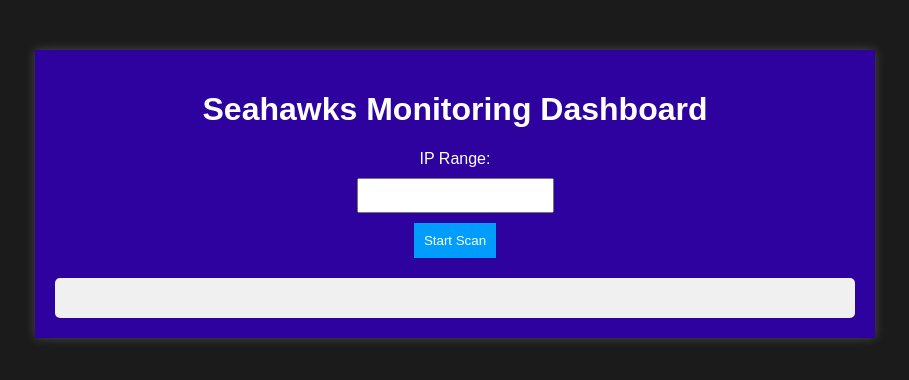
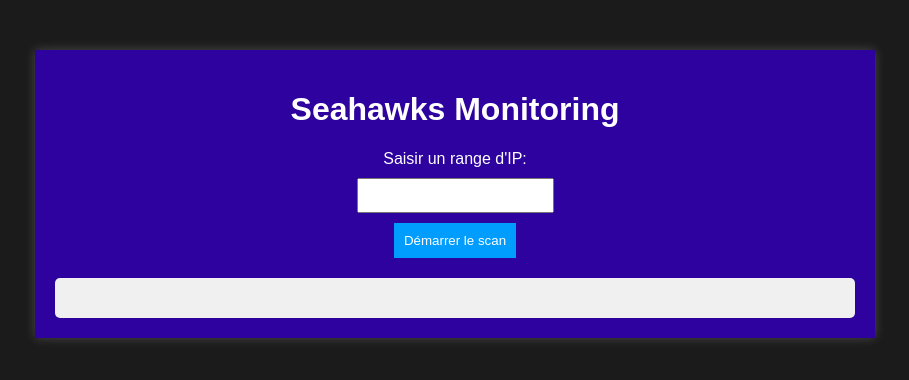
Before and after one commit to lucas03481/MSPR_BKRR, a Flask app: template web_gui/templates/dashboard.html in a window 1280 px wide. Shown: the top 380 px of the page, without its empty margins (185-1094 px from the left). Run offline with Flask 2, Linux system fonts and the light colour scheme; the template is opened without the code that fills it, so the values that code supplies are empty.

Commit message:
Update dashboard.html

```diff
--- a/web_gui/templates/dashboard.html
+++ b/web_gui/templates/dashboard.html
@@ -8,12 +8,12 @@
 </head>
 <body>
     <div class="container">
-        <h1>Seahawks Monitoring Dashboard</h1>
+        <h1>Seahawks Monitoring</h1>
         <div class="scan-form">
             <form action="{{ url_for('start_scan') }}" method="post">
-                <label for="ip_range">IP Range:</label>
+                <label for="ip_range">Saisir un range d'IP:</label>
                 <input type="text" id="ip_range" name="ip_range" required>
-                <button type="submit">Start Scan</button>
+                <button type="submit">Démarrer le scan</button>
             </form>
         </div>
         <div class="scan-results">
```
